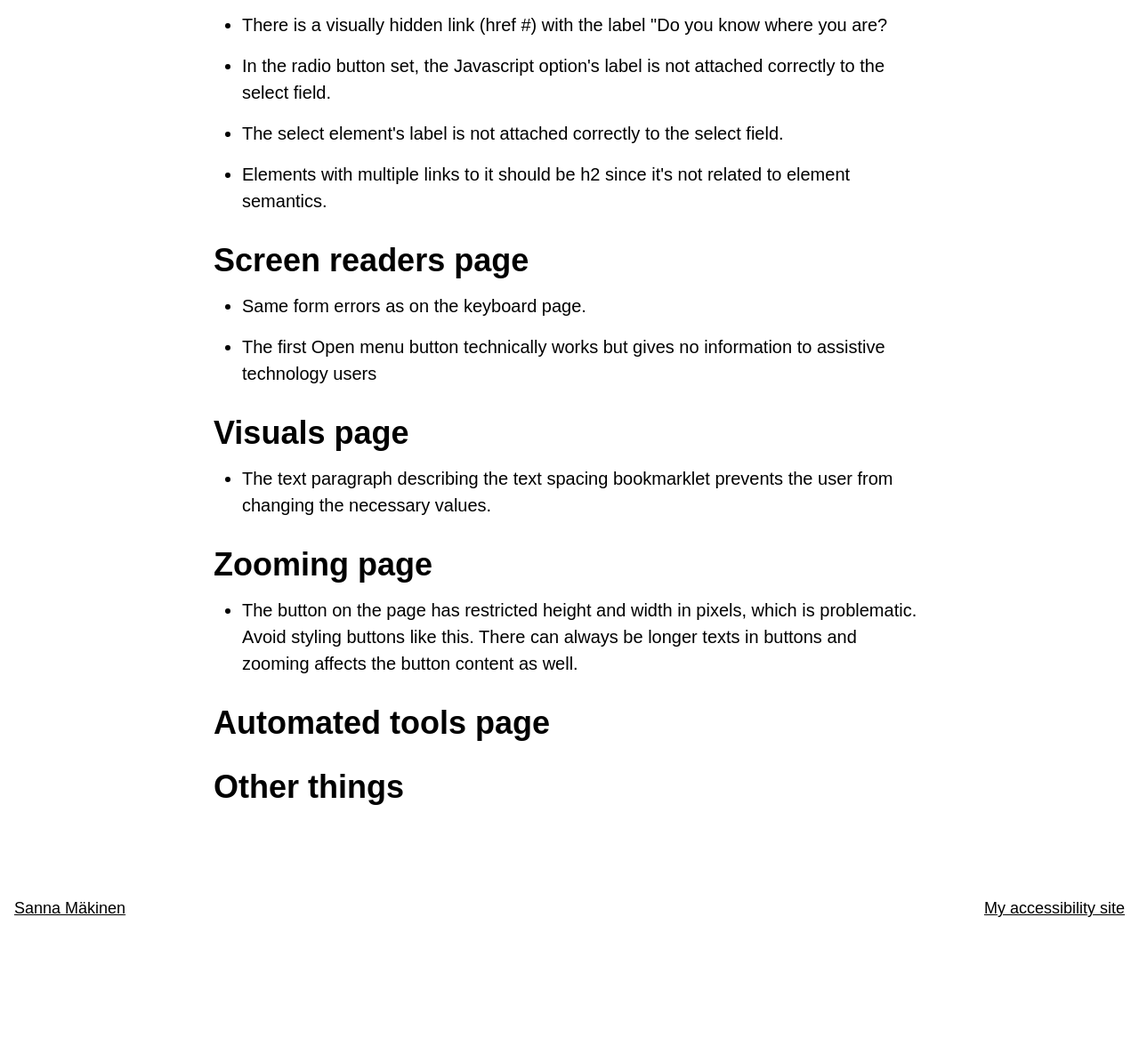
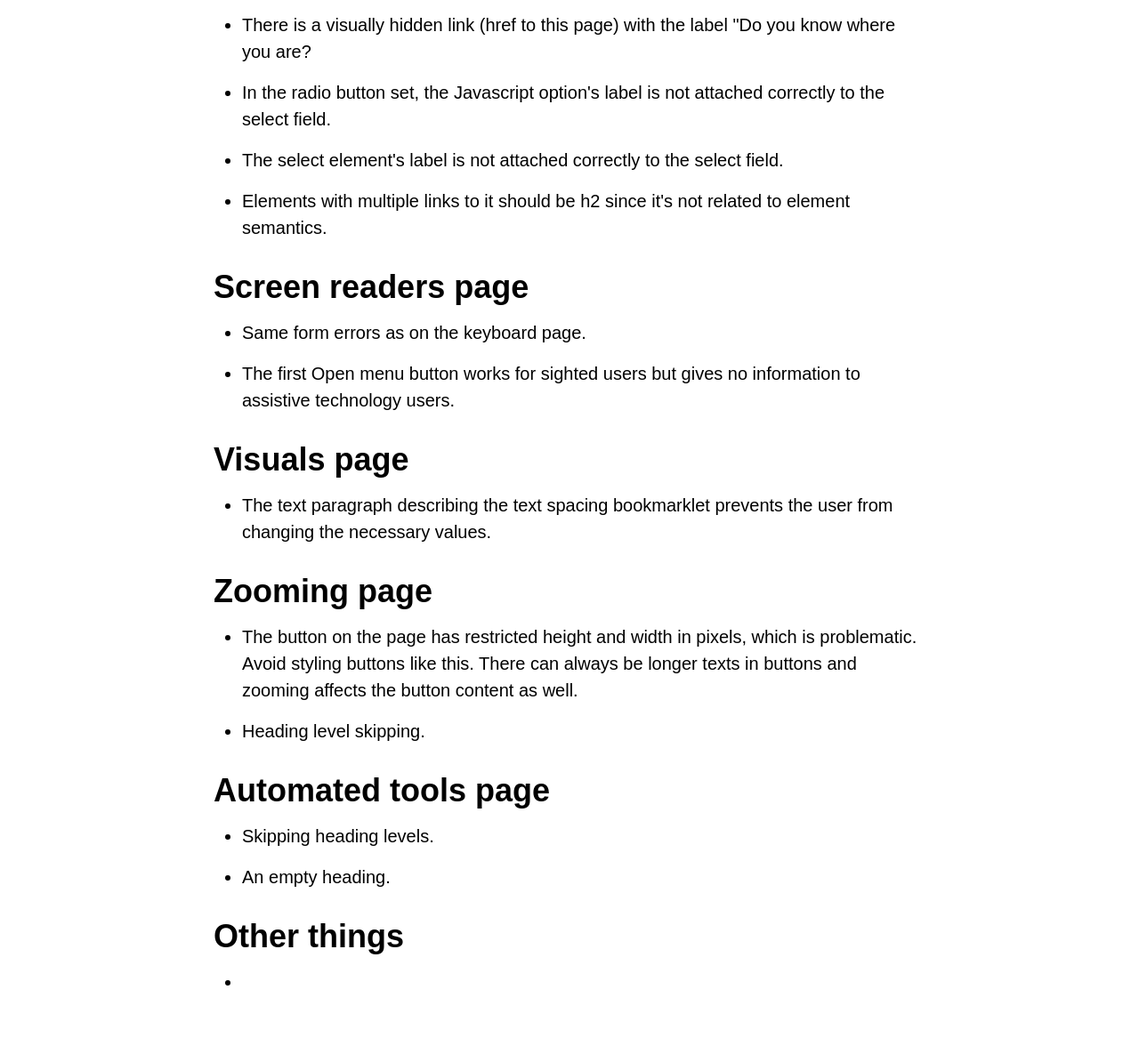
Before and after one commit to calydia/a11y-testing, a Gatsby site: page /answers in a window 1280 px wide. Shown: the part 455-1640 px from the top of the page at 89% size. Before the commit the page ends 1529 px from the top, so only its background shows below. Built offline with nearby package versions, Linux system fonts and the light colour scheme; Gatsby itself is replaced by a stand-in of ours.

Commit message:
Small tweaks

```diff
--- a/src/pages/answers.js
+++ b/src/pages/answers.js
@@ -15,7 +15,7 @@ const AnswerPage = () => {
               <h2>Keyboard page</h2>
               <ul>
                 <li>
-                  There is a visually hidden link (href #) with the label "Do you know where you are?
+                  There is a visually hidden link (href to this page) with the label "Do you know where you are?
                 </li>
                 <li>
                   In the radio button set, the Javascript option's label is not attached correctly to the select field.
@@ -34,7 +34,7 @@ const AnswerPage = () => {
                   Same form errors as on the keyboard page.
                 </li>
                 <li>
-                  The first Open menu button technically works but gives no information to assistive technology users
+                  The first Open menu button works for sighted users but gives no information to assistive technology users.
                 </li>
               </ul>
 
@@ -50,10 +50,25 @@ const AnswerPage = () => {
                 <li>
                   The button on the page has restricted height and width in pixels, which is problematic. Avoid styling buttons like this. There can always be longer texts in buttons and zooming affects the button content as well.
                 </li>
+                <li>Heading level skipping.</li>
               </ul>
 
               <h2>Automated tools page</h2>
+              <ul>
+                <li>
+                  Skipping heading levels.
+                </li>
+                <li>
+                  An empty heading.
+                </li>
+              </ul>
+
               <h2>Other things</h2>
+              <ul>
+                <li>
+
+                </li>
+              </ul>
             </div>
           </div>
         </div>
--- a/src/pages/testing-keyboard-accessibility.js
+++ b/src/pages/testing-keyboard-accessibility.js
@@ -46,7 +46,7 @@ const KeyboardPage = () => {
                 </li>
               </ul>
               <p>
-                The idea is to jump from one focusable element to the next. The focus isn't supposed to move to e.g. text content or headings. <a href="#" className="visually-hidden hidden-link">Do you know where you are?</a>
+                The idea is to jump from one focusable element to the next. The focus isn't supposed to move to e.g. text content or headings. <a href="/answers" className="visually-hidden hidden-link">Do you know where you are?</a>
               </p>
               <p>
                 The item you are focusing on should have a visible enough focus style. According to WCAG, the browser default style is enough to pass the criterion, but it's better to have more visible styles. Also, WCAG 2.2 might bring on changes.
--- a/src/pages/testing-zooming.js
+++ b/src/pages/testing-zooming.js
@@ -29,8 +29,6 @@ const ZoomPage = () => {
                 <li>Text-only zooming up to 200%. This can be tested relatively easily at least on Firefox, where you have a setting for zooming the text only.</li>
               </ul>
 
-              <h3>Safari</h3>
-              <p>Cmd and +/- for regular zoom. Cmd and option and +/- for text-only. In the View menu, the zoom buttons change when you press the option key.</p>
               <p>Text-only zooming works close together with the criterion of not having to scroll in two dimensions. In our case, the second dimension usually would be horizontal scrolling. That is only allowed for elements that require it.</p>
               <p>On mobile things get easier really crowded. But the most important parts to check are that the text will fit onto the screen and that e.g. buttons and other elements can fit all the text.</p>
               <p>When you create text content, remember both hyphenation and the possibility to break words if needed.</p>
```
